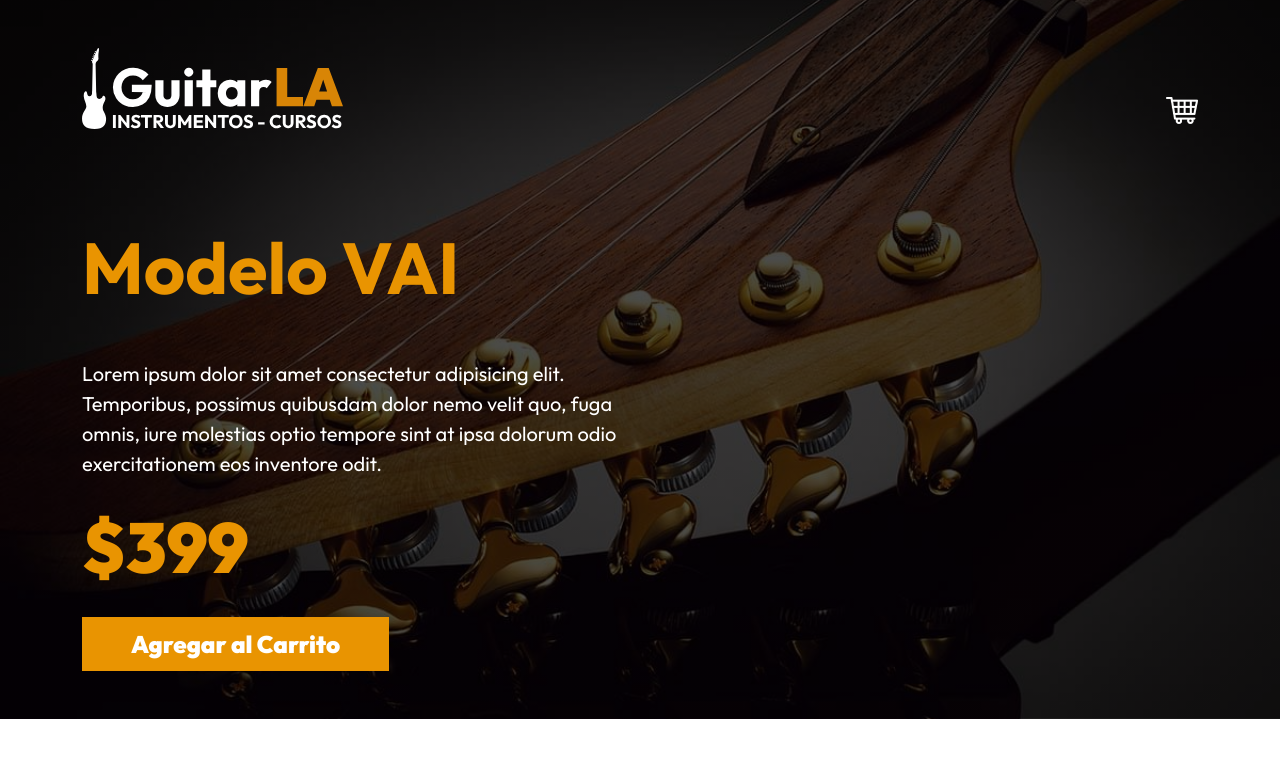
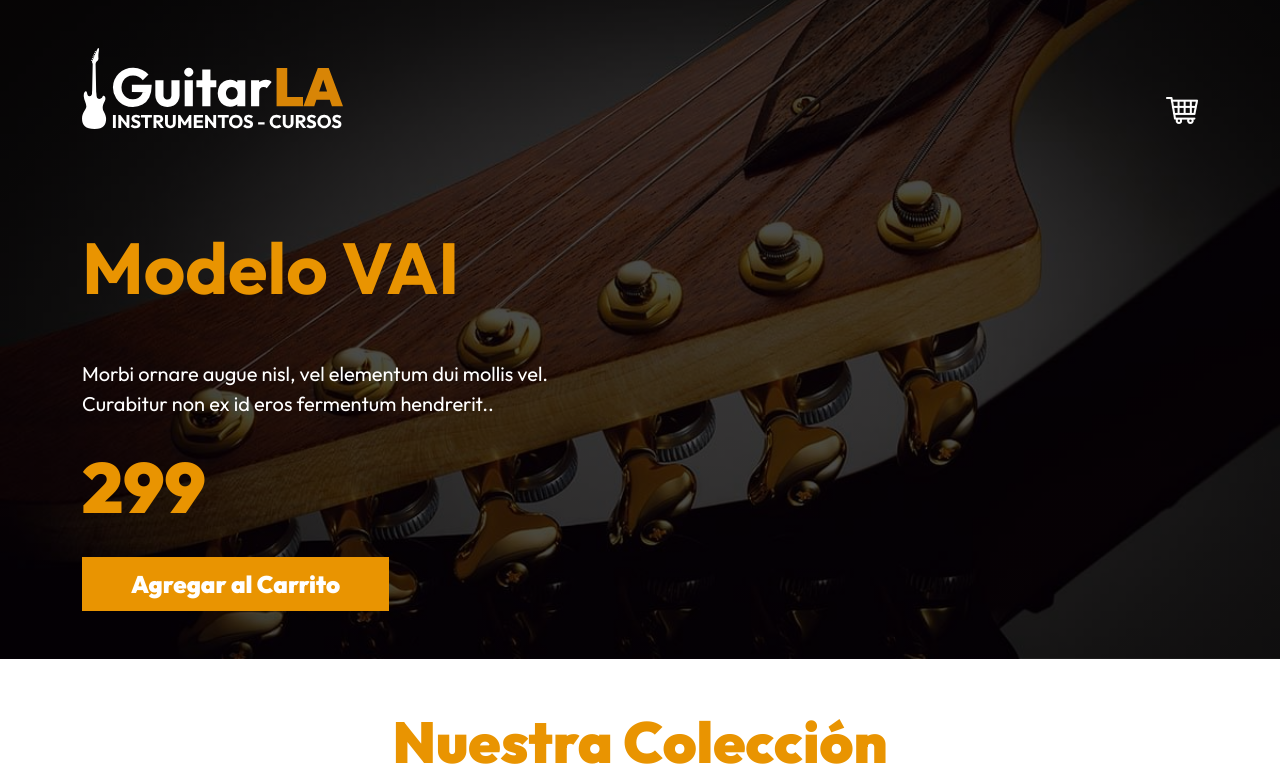
Before and after one commit to AndresSP11/tienda-guitarra, a Vue app in the folder guitarLA/: page / in a window 1280 px wide. Shown: the top 777 px of the page. Built offline with nearby package versions, Linux system fonts and the light colour scheme.

Commit message:
Culminando el tr bajo de la tienda de guitarras

```diff
--- a/guitarLA/index.html
+++ b/guitarLA/index.html
@@ -4,7 +4,7 @@
     <meta charset="UTF-8" />
     <link rel="icon" type="image/svg+xml" href="/vite.svg" />
     <meta name="viewport" content="width=device-width, initial-scale=1.0" />
-    <title>Vite + Vue</title>
+    <title>GuitarLosAng</title>
     <link rel="preconnect" href="https://fonts.googleapis.com">
     <link rel="preconnect" href="https://fonts.gstatic.com" crossorigin>
     <link href="https://fonts.googleapis.com/css2?family=Outfit:wght@400;700;900&display=swap" rel="stylesheet">
--- a/guitarLA/src/App.vue
+++ b/guitarLA/src/App.vue
@@ -1,6 +1,6 @@
 <script setup>
     /*SE CREAN AQUI TODO LOS REF*/
-    import {ref, reactive} from 'vue'
+    import {ref, reactive, onMounted} from 'vue'
     import {db} from './data/guitarras'
     import Guitarra from './components/Guitarra.vue'
     import Header from './components/Header.vue'
@@ -12,19 +12,55 @@
     const guitarras=ref(db);
     /*Aqui creamos uno para el carrito de compras*/
     const carrito=ref([]);
+    const primario=ref(db[3])
+    onMounted(()=>{})
     /*########SE CREA FUNCION#######*/
     /*Recordar que guitarra.cantidad es parte del objeto del prop que hemos definidos*/
+    const guardarLocalStorage=()=>{
+        localStorage.setItem('carrito',JSON.stringify(carrito.value))
+    }
     const guardarCarrito= (guitarra)=>{
+
+
+        const existeCarrito= carrito.value.findIndex(producto=>producto.id===guitarra.id);
         /*aqui se pone la guitarra por cada respectivo for en GUITARRAS*/
+
+        if(existeCarrito>=0){
+            carrito.value[existeCarrito].cantidad++
+        }else{
         guitarra.cantidad=1;
-        /*Se le añade los valores o un atributo más al objeto*/
         carrito.value.push(guitarra);
-        console.log(carrito);
+        }
+    }
+    const decrementarCantidad=(id)=>{
+        /*eL VALRO QUE SE LE DA "PRODUCTO" es simple un valor o un alias noteien mucha eerelevancia o esta trayendo de otro componente*/
+        const index=carrito.value.findIndex(producto=>producto.id===id)
+        if(carrito.value[index].cantidad>1)
+        carrito.value[index].cantidad--
+    }
+    const aumentarCantidad=(id)=>{
+        const index=carrito.value.findIndex(producto=>producto.id===id)
+        carrito.value[index].cantidad++
+        console.log('AUmentando')
+    }
+    const eliminarProducto= (id)=>{
+        carrito.value=carrito.value.filter(producto=>producto.id!=id)
+    }
+    const vaciarCarrito= (longitud)=>{
+
+        carrito.value=carrito.value.splice(longitud);
     }
 </script>
 
 <template>
-    <Header :carrito="carrito">
+    <Header
+    :carrito="carrito"
+    :primario="primario"
+    @guardar-carrito="guardarCarrito"
+    @decrementarCantidad="decrementarCantidad"
+    @aumentarCantidad="aumentarCantidad"
+    @eliminarProducto="eliminarProducto"
+    @vaciarCarrito="vaciarCarrito">
 
     </Header>
 
--- a/guitarLA/src/components/Guitarra.vue
+++ b/guitarLA/src/components/Guitarra.vue
@@ -10,7 +10,7 @@ import {ref} from 'vue';
             required: true
         }
     })
-    defineEmits(['guardarCarrito'])
+    defineEmits(['guardar-carrito'])
 </script>
 
 <template>
--- a/guitarLA/src/components/Header.vue
+++ b/guitarLA/src/components/Header.vue
@@ -1,9 +1,19 @@
 <script setup>
+    import { computed } from 'vue';
     const props= defineProps({
         carrito:{
             type:Array,
             required:true
+        },
+        primario:{
+            type:Object,
+            required:true
         }
+    });
+
+    defineEmits(['aumentar-cantidad','decrementar-cantidad','eliminar-producto','vaciar-carrito'])
+    const sumar=computed(()=>{
+        return props.carrito.reduce((total,producto)=>total+(producto.precio*producto.cantidad),0)
     })
 </script>
 
@@ -47,13 +57,16 @@
                                             <button
                                                 type="button"
                                                 class="btn btn-dark"
+                                                @click="$emit('decrementar-cantidad',producto.id)"
+
                                             >
                                                 -
                                             </button>
-                                                1
+                                                {{ producto.cantidad }}
                                             <button
                                                 type="button"
                                                 class="btn btn-dark"
+                                                @click="$emit('aumentar-cantidad',producto.id)"
                                             >
                                                 +
                                             </button>
@@ -62,6 +75,7 @@
                                             <button
                                                 class="btn btn-danger"
                                                 type="button"
+                                                @click="$emit('eliminar-producto',producto.id)"
                                             >
                                                 X
                                             </button>
@@ -70,8 +84,8 @@
                                 </tbody>
                             </table>
 
-                            <p v-if="carrito.length!=0" class="text-end">Total pagar: <span class="fw-bold">$899</span></p>
-                            <button v-if="carrito.length!=0" class="btn btn-dark w-100 mt-3 p-2">Vaciar Carrito</button>
+                            <p v-if="carrito.length!=0" class="text-end">Total pagar: <span class="fw-bold">${{ sumar }}</span></p>
+                            <button v-if="carrito.length!=0" class="btn btn-dark w-100 mt-3 p-2" @click="$emit('vaciar-carrito',carrito.length)">Vaciar Carrito</button>
                         </div>
                     </div>
                 </nav>
@@ -79,12 +93,13 @@
 
             <div class="row mt-5">
                 <div class="col-md-6 text-center text-md-start pt-5">
-                    <h1 class="display-2 fw-bold">Modelo VAI</h1>
-                    <p class="mt-5 fs-5 text-white">Lorem ipsum dolor sit amet consectetur adipisicing elit. Temporibus, possimus quibusdam dolor nemo velit quo, fuga omnis, iure molestias optio tempore sint at ipsa dolorum odio exercitationem eos inventore odit.</p>
-                    <p class="text-primary fs-1 fw-black">$399</p>
+                    <h1 class="display-2 fw-bold">Modelo {{primario.nombre}}</h1>
+                    <p class="mt-5 fs-5 text-white">{{primario.descripcion}}.</p>
+                    <p class="text-primary fs-1 fw-black">{{ primario.precio }}</p>
                     <button
                         type="button"
                         class="btn fs-4 bg-primary text-white py-2 px-5"
+                        @click="$emit('guardarCarrito',primario)"
                     >Agregar al Carrito</button>
                 </div>
             </div>
```
